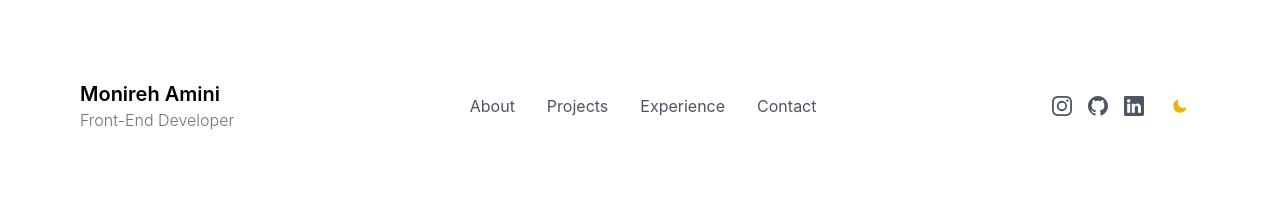
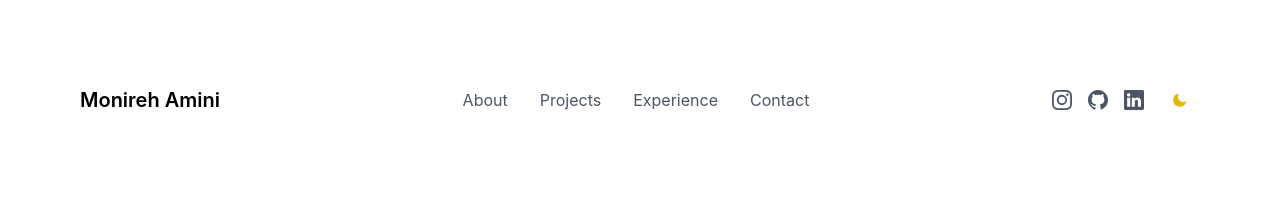
Before and after one commit to monireamini/monireamini.github.io, a Next.js app: page / in a window 1280 px wide. Shown: the top 198 px of the page. Built offline with nearby package versions, Linux system fonts and the light colour scheme; no server answers.

Commit message:
update navbar

```diff
--- a/components/navbar/navbar.tsx
+++ b/components/navbar/navbar.tsx
@@ -27,9 +27,9 @@ const Navbar = () => {
                         <h1 className="font-semibold text-xl dark:text-gray-100">
                             Monireh Amini
                         </h1>
-                        <p className="text-base font-light text-gray-500 dark:text-gray-300">
-                            Front-End Developer
-                        </p>
+                        {/*<p className="text-base font-light text-gray-500 dark:text-gray-300">*/}
+                        {/*    Front-End Developer*/}
+                        {/*</p>*/}
                     </Link>
                 </div>
 
```
